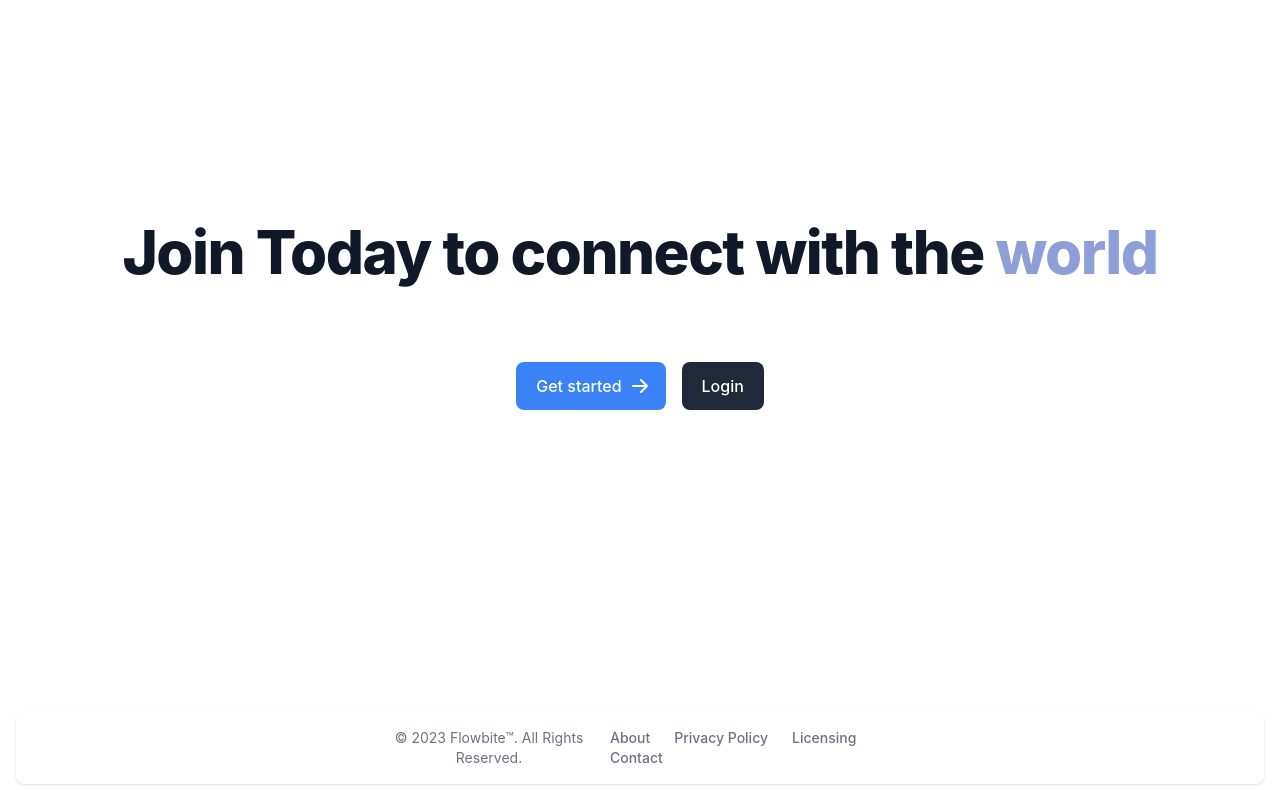
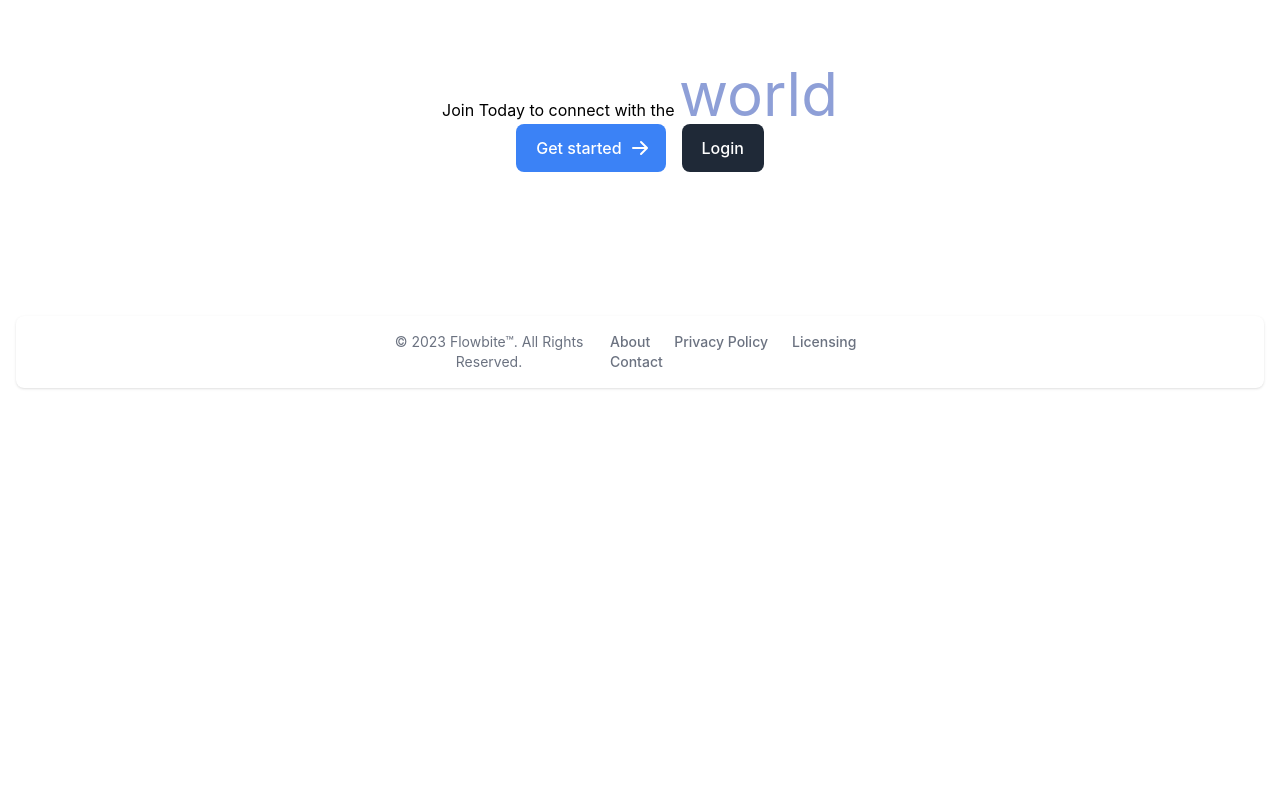
Before and after one commit to FranGarciaLopez/rojo-frontend, a React (Vite) app: page / in a window 1280 px wide. Built offline with nearby package versions, Linux system fonts and the light colour scheme.

Commit message:
update tailwind styles

```diff
--- a/src/components/molecules/Hero.jsx
+++ b/src/components/molecules/Hero.jsx
@@ -3,20 +3,22 @@ import { Link } from 'react-router-dom';
 
 const Hero = () => {
           return (
-                    <section className="bg-white flex items-center flex-grow">
+                    <section>
                               <div className="px-4 mx-auto max-w-screen-xl text-center lg:py-16 lg:px-12">
 
-                                        <h1 className="mb-20 text-4xl font-extrabold tracking-tight leading-none text-gray-900 md:text-5xl lg:text-6xl">
-                                                  Join Today to connect with the <span className="text-blue-800/50">world</span>
+                                        <h1>
+                                                  Join Today to connect with the <span className="text-blue-800/50 text-4xl md:text-5xl lg:text-6xl">world</span>
                                         </h1>
 
                                         <div className="flex flex-col mb-8 lg:mb-16 space-y-4 sm:flex-row sm:justify-center sm:space-y-0 sm:space-x-4">
-                                                  <Link to="/register" className="inline-flex justify-center items-center py-3 px-5 text-base font-medium text-center text-white rounded-lg bg-blue-500 hover:bg-blue-600 focus:ring-4 focus:ring-blue-300">
+                                                  <Link to="/register" className="inline-flex justify-center items-center py-3 px-5 text-base font-medium text-center text-white rounded-lg
+                                                   bg-blue-500 hover:bg-blue-800 focus:ring-4 focus:ring-blue-300 transition ease-in-out duration-200">
                                                             Get started
                                                             <svg className="ml-2 -mr-1 w-5 h-5" fill="currentColor" viewBox="0 0 20 20" xmlns="http://www.w3.org/2000/svg"><path d="M10.293 3.293a1 1 0 011.414 0l6 6a1 1 0 010 1.414l-6 6a1 1 0 01-1.414-1.414L14.586 11H3a1 1 0 110-2h11.586l-4.293-4.293a1 1 0 010-1.414z"></path></svg>
                                                   </Link>
 
-                                                  <Link to="/login" className="inline-flex justify-center items-center py-3 px-5 text-base font-medium text-center text-white rounded-lg bg-gray-800 hover:bg-black focus:ring-4 focus:ring-blue-300">
+                                                  <Link to="/login" className="inline-flex justify-center items-center py-3 px-5 text-base font-medium text-center text-white rounded-lg
+                                                  bg-gray-800 hover:bg-black focus:ring-4 focus:ring-blue-300 transition duration-200 ease-in-out">
                                                             Login
                                                   </Link>
                                         </div>
--- a/src/components/molecules/NavBar.jsx
+++ b/src/components/molecules/NavBar.jsx
@@ -1,5 +1,4 @@
-import React from "react";
-import { useContext } from "react";
+import React, { useContext } from "react";
 import { Link } from "react-router-dom";
 import { AuthContext } from "../../contexts/AuthContext";
 import '@fortawesome/fontawesome-free/css/all.min.css';
@@ -9,7 +8,7 @@ const NavBar = () => {
 
           return (
                     <nav className="bg-white border-gray-200">
-                              <div className="max-w-screen-xl flex flex-wrap items-center justify-around mx-auto p-4">
+                              <div className="max-w-xl flex flex-wrap items-center justify-around mx-auto p-4">
                                         <button
                                                   data-collapse-toggle="navbar-default"
                                                   type="button"
@@ -22,32 +21,28 @@ const NavBar = () => {
                                                             <path stroke="currentColor" strokeLinecap="round" strokeLinejoin="round" strokeWidth="2" d="M1 1h15M1 7h15M1 13h15" />
                                                   </svg>
                                         </button>
+
                                         <div className="hidden w-full md:block md:w-auto" id="navbar-default">
                                                   <div className="flex items-center justify-between w-full gap-5 md:w-auto">
 
                                                             {authToken ? (
                                                                       <>
                                                                                 <div className="flex items-center -mx-2">
-                                                                                          <Link to="/usersettings" className="mx-2 text-gray-900" >   <i className="fas fa-cog"></i> User Settings</Link>
+                                                                                          <Link to="/usersettings" className="mx-2 text-gray-900 text-sm font-medium"> <i className="fas fa-cog"></i> User Settings</Link>
                                                                                 </div>
 
                                                                                 <div className="flex items-center -mx-2">
-                                                                                          <button
-                                                                                                    onClick={logout}
-                                                                                                    className="mx-2 text-gray-900"
-                                                                                          >
+                                                                                          <button onClick={logout} className="mx-2 text-gray-900 text-sm font-medium">
                                                                                                     Logout
                                                                                           </button>
                                                                                 </div>
-
-
                                                                       </>
                                                             ) : (
                                                                       <>
                                                                                 <Link to="/" className="text-lg font-semibold text-gray-900">Rojo</Link>
 
                                                                                 <div className="flex items-center -mx-2">
-                                                                                          <Link to="/login" className="mx-2 text-gray-900">Login</Link>
+                                                                                          <Link to="/login" className="mx-2 text-gray-900 text-sm font-medium">Login</Link>
                                                                                 </div>
                                                                       </>
                                                             )}
```
